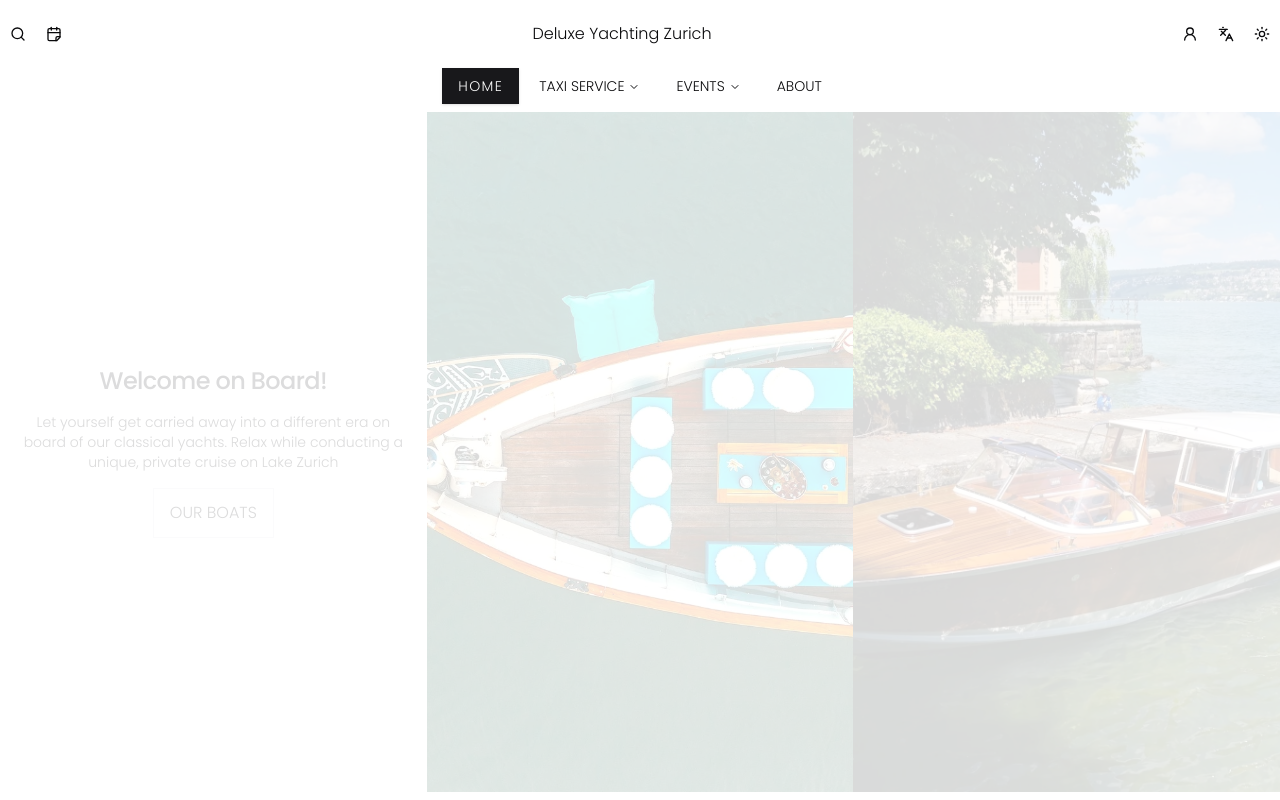
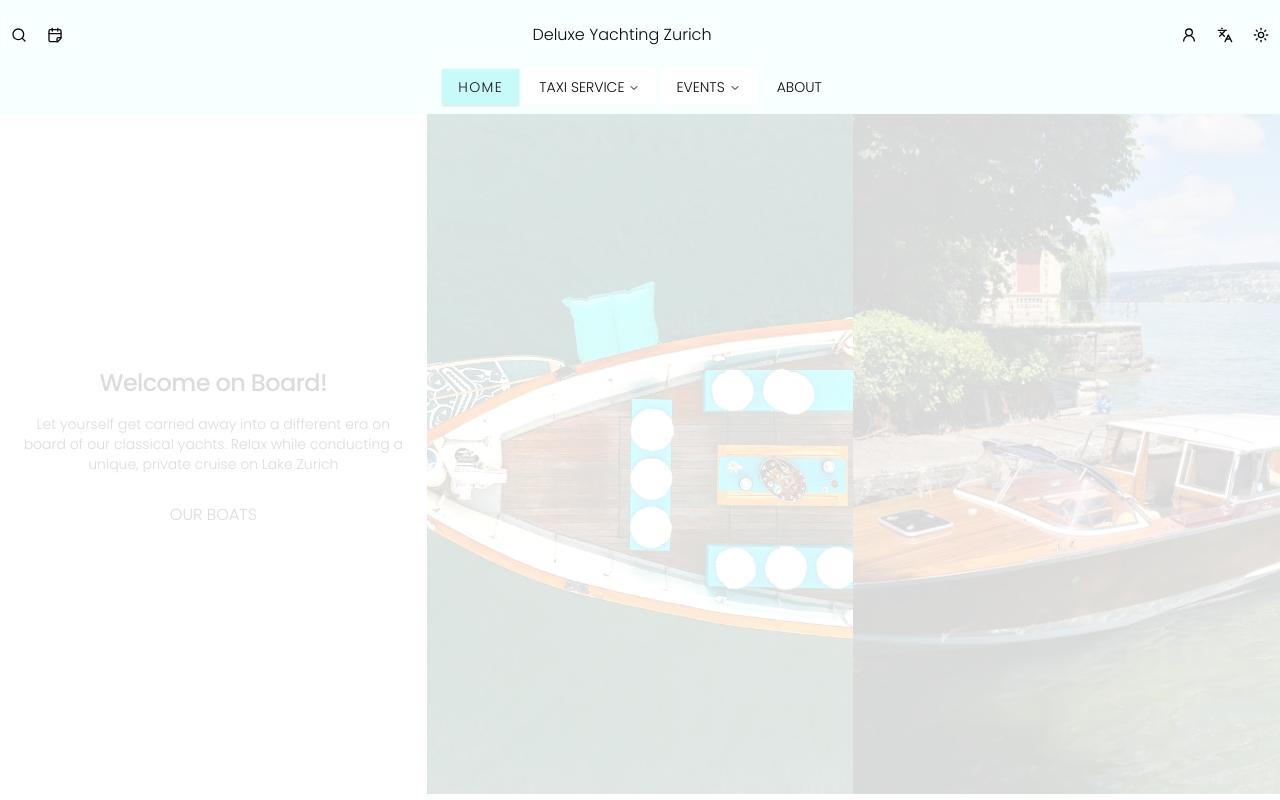
Before and after one commit to mrvin100/Deluxe-Yachting-Zurich, a Next.js app: page / in a window 1280 px wide. Shown: the top 800 px of the page. Built offline with nearby package versions, Linux system fonts and the light colour scheme.

Commit message:
add: animations for header

```diff
--- a/app/globals.css
+++ b/app/globals.css
@@ -15,8 +15,8 @@ body {
     --card-foreground: 240 10% 3.9%;
     --popover: 0 0% 100%;
     --popover-foreground: 240 10% 3.9%;
-    --primary: 240 5.9% 10%;
-    --primary-foreground: 0 0% 98%;
+    --primary: 180 83.3% 88.2%;
+    --primary-foreground: 240 5.9% 10%;
     --secondary: 240 4.8% 95.9%;
     --secondary-foreground: 240 5.9% 10%;
     --muted: 240 4.8% 95.9%;
@@ -37,13 +37,13 @@ body {
   }
 
   .dark {
-    --background: 240 10% 3.9%;
+    --background: 180 83% 10%;
     --foreground: 0 0% 98%;
     --card: 240 10% 3.9%;
     --card-foreground: 0 0% 98%;
     --popover: 240 10% 3.9%;
     --popover-foreground: 0 0% 98%;
-    --primary: 0 0% 98%;
+    --primary: 180 83.3% 88.2%;
     --primary-foreground: 240 5.9% 10%;
     --secondary: 240 3.7% 15.9%;
     --secondary-foreground: 0 0% 98%;
--- a/components/global/footer.tsx
+++ b/components/global/footer.tsx
@@ -264,7 +264,7 @@ export const Footer: FC = () => {
       </AppContainer>
       <Spacer extraSmall />
       <div className="text-center mt-10 lg:mt-0">
-        <TypographyH4>© White Pearl Cruises GmbH - 2017-2024</TypographyH4>
+        <TypographyH4>© White Pearl Cruises GmbH - 2017-2025</TypographyH4>
       </div>
       <Spacer extraSmall />
     </section>
--- a/components/global/header.tsx
+++ b/components/global/header.tsx
@@ -3,13 +3,43 @@ import { FC } from "react";
 import { AppContainer } from "./app-container";
 import { SubNavigation } from "./sub-navigation";
 import { SupNavigation } from "./sup-navigation";
+import { cn } from "@/lib/utils";
+import { useState, useEffect } from "react";
+import { motion, useScroll } from "framer-motion";
 export const Header: FC = () => {
+  const [isScrolling, setIsScrolling] = useState<boolean>(false);
+  const { scrollYProgress } = useScroll();
+
+  useEffect(() => {
+    const handleScroll = () => {
+      setIsScrolling(scrollYProgress.get() !== 0)
+    }
+    const timeoutId = setTimeout(() => {
+      if(scrollYProgress.get() === 0){
+        setIsScrolling(false)
+      }}, 10)
+    window.addEventListener('scroll', handleScroll)
+    return () => {
+      clearTimeout(timeoutId)
+      window.removeEventListener('scroll', handleScroll)
+    }
+  },[scrollYProgress])
   return (
-    <header className="pb-2 sticky right-0 left-0 top-0 z-50 bg-card">
+    <motion.header
+      className={cn(
+        "pb-2 sticky right-0 left-0 top-0 z-50 ",
+        isScrolling ? "border backdrop-blur-md bg-primary/15 border-primary/15" :
+        "border-background bg-background",
+
+      )}
+      initial={{ opacity: 0, y: -10 }}
+      animate={{ opacity: 1, y: 0 }}
+      transition={{ duration: 0.3 }}
+    >
       <AppContainer className="p-0">
         <SupNavigation />
         <SubNavigation />
       </AppContainer>
-    </header>
+    </motion.header>
   );
 };
--- a/components/home/home-banner.tsx
+++ b/components/home/home-banner.tsx
@@ -25,7 +25,7 @@ export const HomeBanner: FC = () => {
               unique, private cruise on Lake Zurich
             </TypographyP>
             <motion.button
-              className="font-light text-base px-4 py-3 text-secondary-foreground border"
+              className="font-light text-base px-4 py-3 text-secondary-foreground border border-primary"
               whileHover={{ scale: 1.1 }}
               whileTap={{ scale: 0.9 }}
             >
--- a/components/home/home-experience.tsx
+++ b/components/home/home-experience.tsx
@@ -49,7 +49,7 @@ const experiences: ExperienceType[] = [
 
 export const HomeExperience:FC = () => {
   return (
-    <section className="bg-stone-50 p-4 my-4">
+    <section className="p-4 my-4">
       <AppContainer className="max-w-full">
         <Spacer extraSmall />
         <TypographyH2 className="text-center">
```
